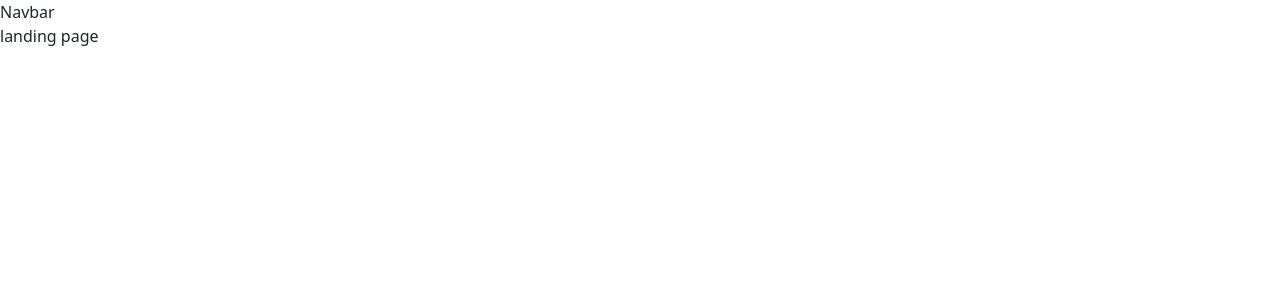
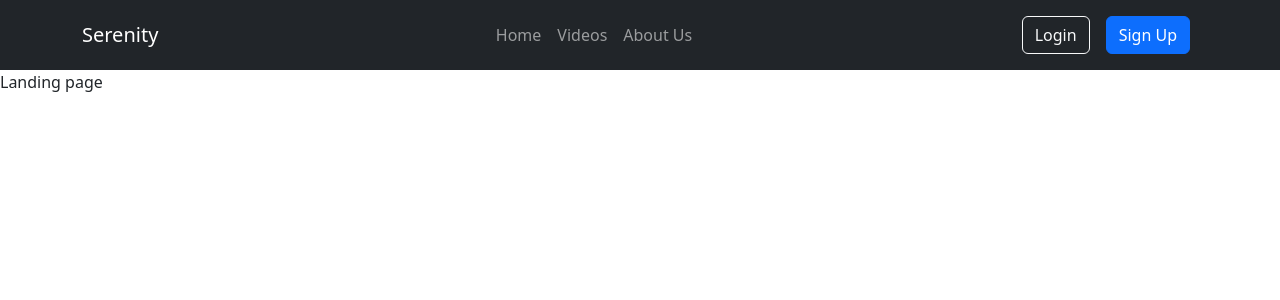
Before and after one commit to strategio-tech/fp-sim7-keyboard-warriors, a React (Vite) app: page /home in a window 1280 px wide. Shown: the top 300 px of the page. Built offline with nearby package versions, Linux system fonts and the light colour scheme.

Commit message:
made a navbar

```diff
--- a/package.json
+++ b/package.json
@@ -9,7 +9,10 @@
     "preview": "vite preview"
   },
   "dependencies": {
+    "bootstrap": "^5.2.3",
+    "i": "^0.3.7",
     "react": "^18.2.0",
+    "react-bootstrap": "^2.7.2",
     "react-dom": "^18.2.0",
     "react-router-dom": "^6.8.1"
   },
--- a/src/Components/Navbar.jsx
+++ b/src/Components/Navbar.jsx
@@ -1,9 +1,33 @@
-import React from 'react'
+import React from 'react';
+import { Navbar, Nav, Container, Button } from 'react-bootstrap';
 
-const Navbar = () => {
+const CustomNavbar = () => {
   return (
-    <div>Navbar</div>
-  )
+    <div>
+      <Navbar bg="dark" variant="dark">
+        <Container>
+
+          <Navbar.Brand href="#home">Serenity</Navbar.Brand>
+
+          <Nav className="mr-auto">
+            <Nav.Link href="#home">Home</Nav.Link>
+            <Nav.Link href="#videos">Videos</Nav.Link>
+            <Nav.Link href="#aboutus">About Us</Nav.Link>
+          </Nav>
+
+          <Nav>
+            <Nav.Link href="/login">
+              <Button variant="outline-light">Login</Button>
+            </Nav.Link>
+            <Nav.Link href="/signup">
+              <Button variant="primary">Sign Up</Button>
+            </Nav.Link>
+          </Nav>
+
+        </Container>
+      </Navbar>
+    </div>
+  );
 }
 
-export default Navbar
+export default CustomNavbar;
--- a/src/Views/LandingPage.jsx
+++ b/src/Views/LandingPage.jsx
@@ -4,7 +4,7 @@ const LandingPage = () => {
 
     return (
         <div>
-            landing page
+            Landing page
         </div>
     );
 };
```
Also changed, not shown: 1 other file (tests, documents, lock files or other folders).
